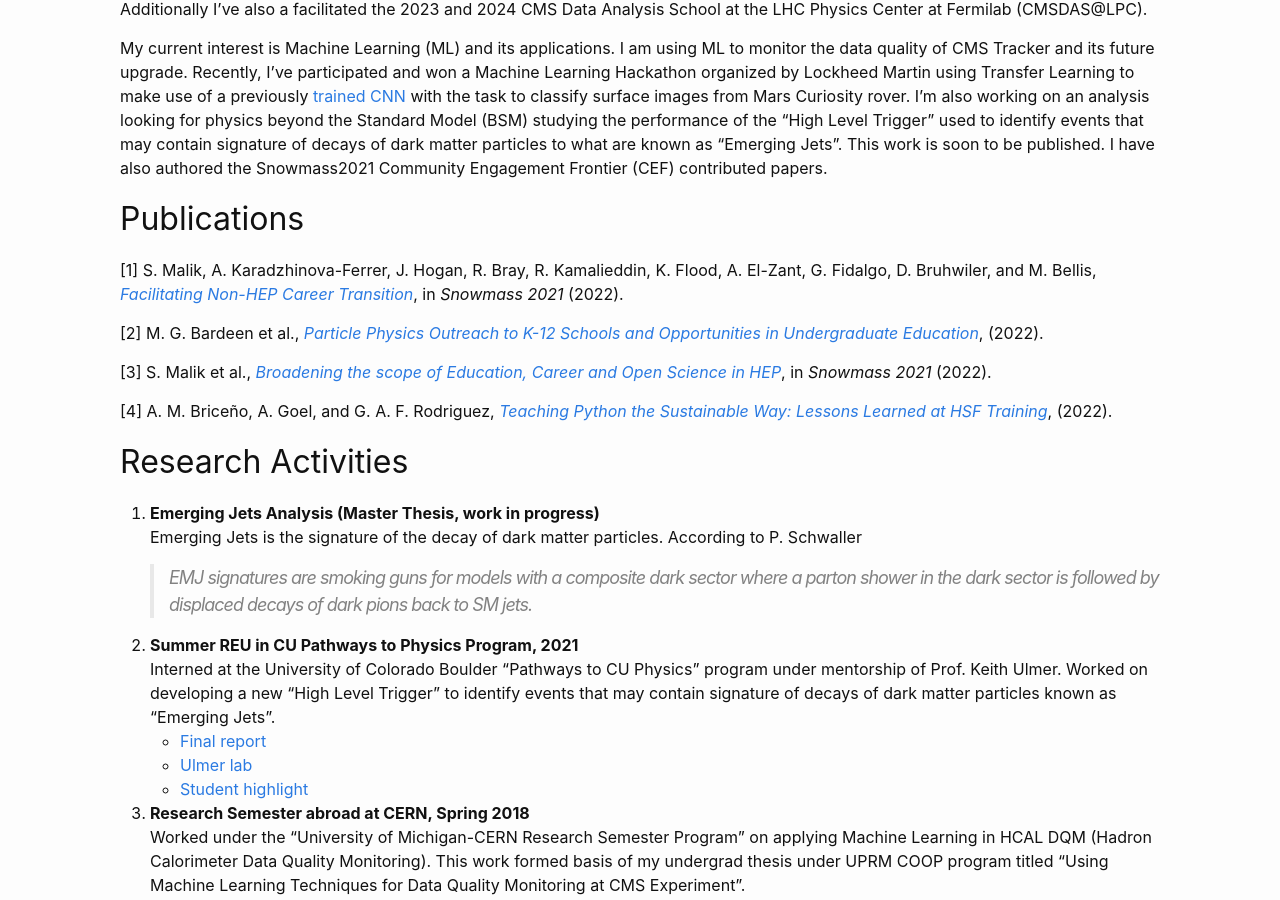
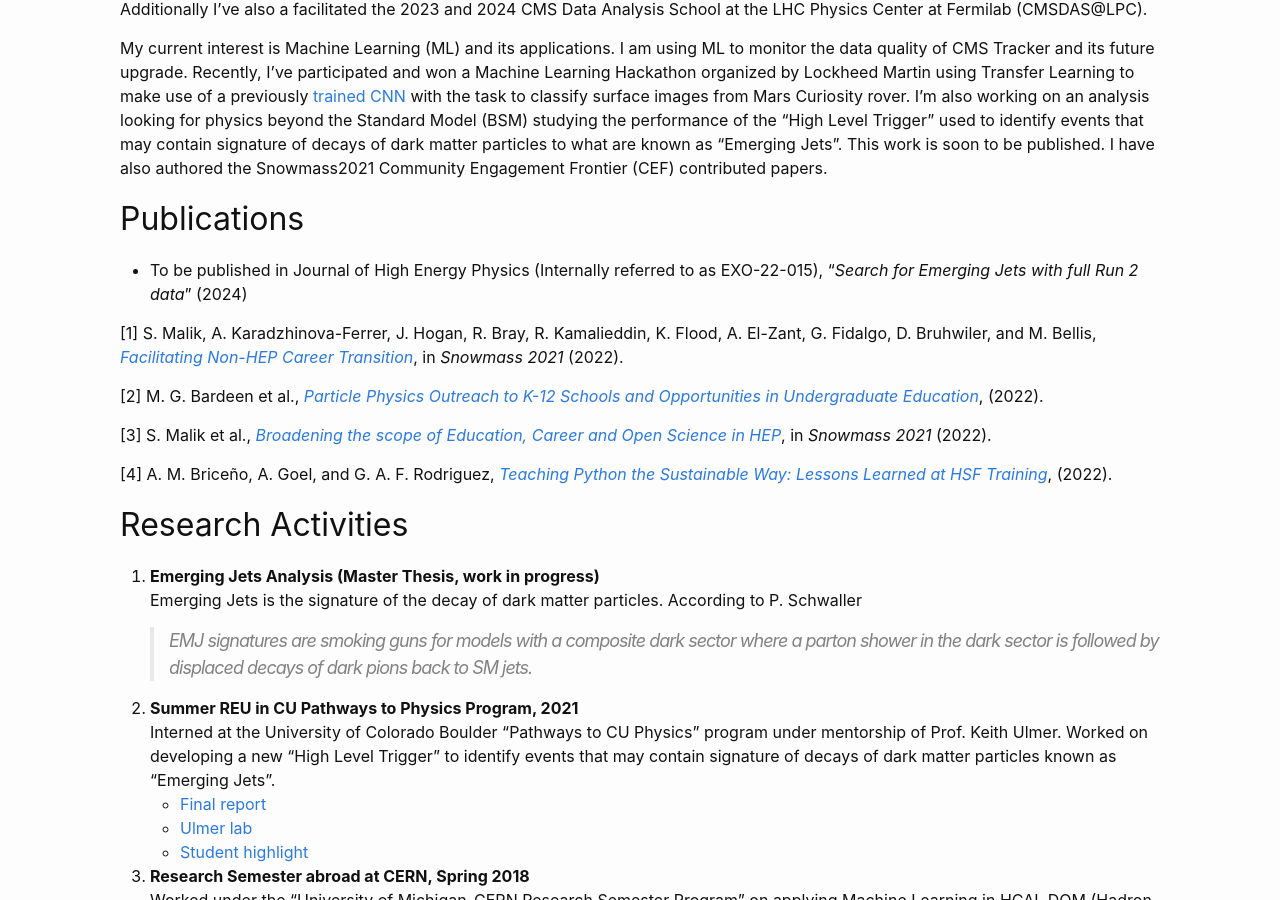
Before and after one commit to GuillermoFidalgo/guillermofidalgo.github.io, a Jekyll site: the page built from index.md, in a window 1280 px wide and 900 px high, scrolled down 667 px. Built offline with Jekyll 4.4.1, drawn with Linux system fonts in a browser that asks for light colours.

Commit message:
update publication list for EMJ

```diff
--- a/index.md
+++ b/index.md
@@ -31,6 +31,8 @@ I have also authored the Snowmass2021 Community Engagement Frontier (CEF) contri
 
 # Publications
 
+- To be published in Journal of High Energy Physics (Internally referred to as EXO-22-015), “*Search for Emerging Jets with full Run 2 data*” (2024)
+
 {%include myPubs.md %}
 
 
```
